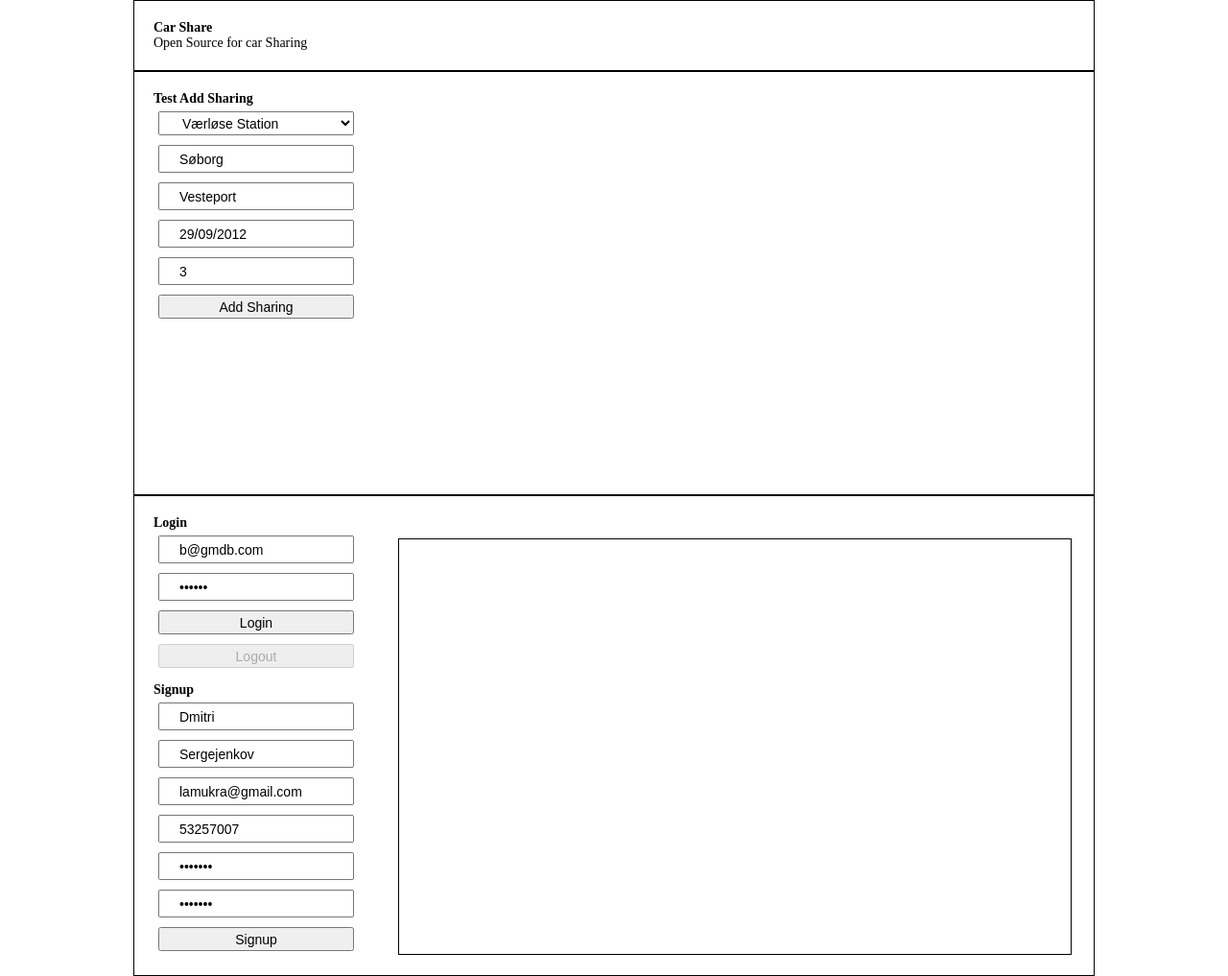
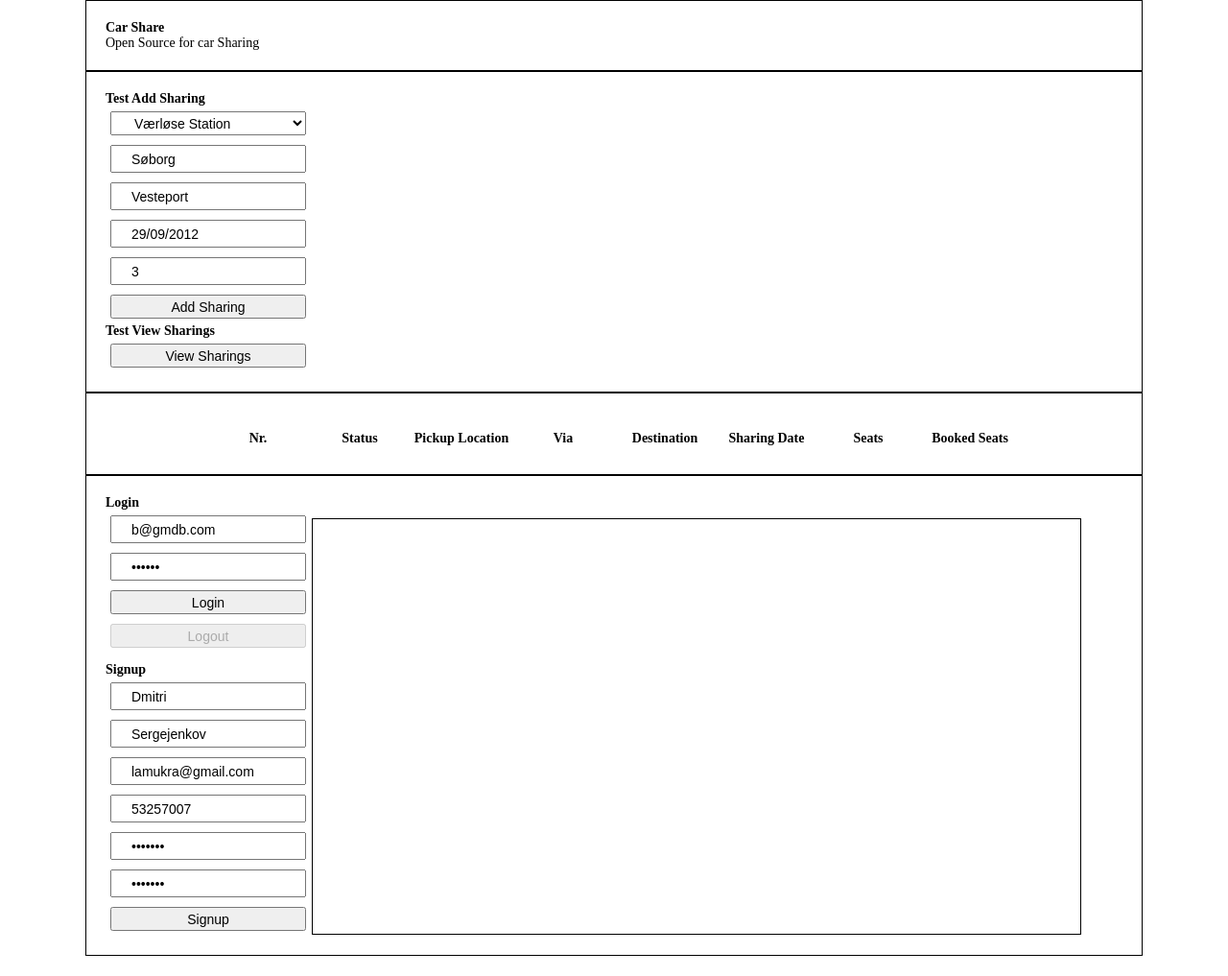
Before and after one commit to custombrands/booking-system, a PHP site: page / in a window 1280 px wide. Shown: the whole page at 96% size. After the commit the page ends 996 px from the top, so only its background shows below. Run offline with PHP 8.4, Linux system fonts and the light colour scheme; lists and menus that the app fills with data are empty.

Commit message:
/classes/DBsharings
Edit and Delete Sharings in a table

```diff
--- a/css/Main.css
+++ b/css/Main.css
@@ -5,20 +5,15 @@
 }
 
 .Header {
-    width: 960px;
+    width: 1060px;
     margin: auto;
     padding: 20px;
     border: 1px solid black;
 }
-.Testing {
-    width: 960px;
-    height: 400px;
-    padding: 20px;
-    margin: auto;
-    border: 1px solid black;
-}
+
 div.MainContainer {
-    width: 960px;
+    width: 1060px;
+    overflow: auto;
     margin: auto;
     padding: 20px;
     overflow: auto;
@@ -44,19 +39,16 @@ input[type=password]{
     margin: 5px;
 }
 
+button {
+    width: 60px;
+    height: 25px;
+}
+
 input[type=submit]{
     width: 204px;
     height: 25px;
     margin: 5px;
 }
-
-/*.label {
-    margin-right: 50px;
-    width: 204px;
-    line-height: 30px;
-    text-align: center;
-
-}*/
 
 body{
     background-color: white;
@@ -79,6 +71,10 @@ div.FloatContainer div.FloatRight{
 div.FloatContainer div.FloatEndRight{
     float: right;
     clear: right;
+}
+
+.MarginAuto {
+    margin: auto;
 }
 
 .MarginLeft10{
@@ -125,9 +121,26 @@ div.LeftColumn {
 
 div.RightColumn {
     height: 432px;
-    width: 700px;
+    width: 800px;
     border: 1px solid black;
     float: left;
-    margin-left: 50px;
+    margin-left: 10px;
     margin-top: 24px;
 }
+
+table.TxtSharingsTable input[type=text]{
+    width: 95px;
+    height: 23px;
+    margin: 0;
+    padding: 0;
+}
+
+table.TxtSharingsTable thead tr th{
+    width: 104px;
+    height : 30px;
+}
+table.TxtSharingsTable tbody tr td {
+    width: 104px;
+    height: 30px;
+
+}
--- a/database/database.js
+++ b/database/database.js
@@ -137,7 +137,8 @@ if(!localStorage.taffy_DB){
                     "via":["Gentofte", "Charlottelund", "Rødovre"],
                     "destination":["Nørreport", "Amager", "Hillerod"],
                     "sharing_datetime":["30/09/2012", "01/11/2012", "04/11/2012"],
-                    "seats":["3", "2", "2"]
+                    "seats":[3, 2, 2],
+                    "status":[1, 1, 1]
             });
 
 
--- a/index.php
+++ b/index.php
@@ -9,12 +9,13 @@
 <body>
 
         <div class="Header">
-            <h1>Car Share</h1>
+            <h1 id="TxtHeading">Car Share</h1>
             <p>Open Source for car Sharing</p>
         </div>
-        <div class="Testing">
+        <div class="MainContainer" id="Display">
+            <div class="LeftColumn">
                 <h2>Test Add Sharing</h2>
-            <div>
+                <div class="LoginForm">
                     <form action="index.php" method="post" onsubmit="return false;">
                         <div id="TxtSelectPickup"></div>
                         <div>
@@ -34,7 +35,49 @@
                         </div>
                     </form>
                 </div>
+                <h2>Test View Sharings</h2>
+                <div class="LoginForm">
+                    <form action="index.php" method="post" onsubmit="return false;">
+                        <div>
+                            <input id="BtnViewSharings" type="submit" name="view" value="View Sharings">
                         </div>
+                    </form>
+                </div>
+            </div>
+
+
+<!--                <table id="TxtSharingsTable" class="MarginTop10 MarginAuto TxtSharingsTable">
+                    <thead>
+                        <tr>
+                            <th>Nr.</th>
+                            <th>Status</th>
+                            <th>Pickup Location</th>
+                            <th>Via</th>
+                            <th>Destination</th>
+                            <th>Sharing Date</th>
+                            <th>Seats</th>
+                            <th>Booked Seats</th>
+                            <th></th>
+                            <th></th>
+                        </tr>
+                    </thead>
+                    <tbody>
+                        <tr class="EditRow1">
+                            <td>1</td>
+                            <td>1</td>
+                            <td>2</td>
+                            <td>Charlottelund</td>
+                            <td>Amager</td>
+                            <td>01/11/2012</td>
+                            <td>2</td>
+                            <td>Booked Seats</td>
+                            <td><button class="BtnEdit">Edit</button></td>
+                            <td><button class="BtnDelete">Delete</button></td>
+                        </tr>
+                    </tbody>
+                </table>-->
+        </div>
+        <div id="LblDisplaySharings" class="MainContainer"></div>
 
         <div class="MainContainer">
 
@@ -110,20 +153,39 @@
         <script type="text/javascript" src="js/main.js"></script>
         <!--<script type="text/javascript" src="database/database.print.js"></script>-->
         <script type="text/javascript">
-//        console.log(sharings.GetAllSharings());
-//             var sharings = new DBsharings(0);
+        $.CreateAllSharingsTable();
+
+        $.AddListenerToTableEdit();
+//        $.AddListenerToTableDelete();
+//          $(".BtnDelete").click(function(){
+//                var trElements = $("table tbody tr");
+//                var iTbodyLenght = trElements.length
+//                 for (i =0; i<iTbodyLenght; i++){
+//                 var sBtnId = "BtnDelete"+(Number(i)+1);
+//                      if($(this).attr("id") == sBtnId){
 //
-//            var x = sharings.GetDestination();
+//                        $(this).parent().parent().remove();
 //
-//            console.log(x);
+//                        var toDeleteRowId = trElements[i].id;
+//                        var SharingsIdfromRow = toDeleteRowId.split("EditRow")[1];
+//                        var Sharings_Id = Number(SharingsIdfromRow);
+//                        sharings.DeleteSharing(Sharings_Id);
+//
+//                    }
+//                }
+//            });
+
+//            for(var x in aSharingsParser()){
+
+//                if(aSharingsParser()[x].status == 1){
+//                    console.log( aSharingsParser()[x].status);
+//                }
+
+//            }
 
 
-//                var car = new DBcars(1);
-//                var test = car.GetOwner().GetName();
+//            console.log(DB[6].id[0] , DB[6].via[0] , DB[6].destination[0]);
 
-//                console.log(test);
-//                var test = ;
-//            console.log(sharings.DatabaseContructor(0));
         </script>
 </body>
 
--- a/js/main.js
+++ b/js/main.js
@@ -21,17 +21,40 @@ function oDBsharingsStatuses(S_ID){
     return oDBsharingStatus;
 }
 
+    /*   DYNAMIC ELEMENTS CREATION   */
+
 $.CreatePickupLocations = (function (){
      var oPickupTable = DB[2]; // or aMainDBparser()[2] if to take from loclaStorage;
     $("#TxtSelectPickup").append("<select id=\"TxtPickUpSelector\"></select>");
-//    console.log(oPickupTable.name);
+        for (i in oPickupTable.id){
+            $("#TxtPickUpSelector").append("<option id=\"OptionOne\" value=\""+oPickupTable.id[i]+"\" >" + oPickupTable.name[i] + "</option>");
+        }
+})();
 
-    for (i in oPickupTable.id){
-//        console.log(oPickupTable.name[i]);
-        $("#TxtPickUpSelector").append("<option id=\"OptionOne\" value=\""+oPickupTable.id[i]+"\" >" + oPickupTable.name[i] + "</option>");
+$.CreateAllSharingsTable = function(){
+    var allSharings = aSharingsParser();
+    var theadRow = "<tr><th>Nr.</th><th>Status</th><th>Pickup Location</th><th class=\"TxtVia\">Via</th><th>Destination</th><th>Sharing Date</th><th>Seats</th><th>Booked Seats</th></tr>"
+    $('<table>', {'id': 'TxtSharingsTable', "class": 'MarginTop10 MarginAuto TxtSharingsTable'}).appendTo("#LblDisplaySharings");
+    $("#TxtSharingsTable").append("<thead>" , "<tbody>");
+    $("#TxtSharingsTable thead").append(theadRow);
+   for (i in allSharings ){
+        var count = Number(i)+1;
+        var tbodyRow = "<tr id=\"EditRow" +allSharings[i].id+"\">"+
+                                    "<td>"+ count +"</td>"+
+                                    "<td>"+allSharings[i].SHstatus_id +"</td>"+
+                                    "<td >"+allSharings[i].pickup_id+"</td>"+
+                                    "<td >" +allSharings[i].via+"</td>"+
+                                    "<td>"+allSharings[i].destination+"</td>"+
+                                    "<td>"+allSharings[i].sharing_datetime+"</td>"+
+                                    "<td>"+allSharings[i].seats+"</td>"+
+                                    "<td>Booked Seats</td>"+
+                                    "<td><button id=\"BtnEdit"+count+"\" class=\"BtnEdit\">Edit</button></td>"+
+                                    "<td><button id=\"BtnDelete"+count+"\" class=\"BtnDelete\">Delete</button></td>"+
+                                    "</tr>";
+         $(tbodyRow).appendTo("#TxtSharingsTable tbody");
+//        $("#TxtSharingsTable tbody").append(tbodyRow);
     }
-
-})();
+}
 
 
 //    @todo Create Update User, Delete User add Validation
@@ -76,9 +99,10 @@ $.CreatePickupLocations = (function (){
             login = user.Login(LoginEmail, LoginPassword);
             if(login){
             user = oDBmembers(aUserParser()[0]);
+            car = oDBcars(aUserParser()[0])
             sharings = oDBsharings(aUserParser()[0]);
-            car = oDBcars(aUserParser()[0])
             sharingStatus = oDBsharingsStatuses(1);
+
             sharings.SaveSharingsOnLogin()
             car.SaveCarOnLogin();
             $.Disabled("LoginUserEmail");
@@ -132,10 +156,116 @@ $.CreatePickupLocations = (function (){
     // ADD SHARING
     $("#BtnAddSharing").click(function(){
             oDBsharings().AddSharing();
+            var sBtnViewSharingsId = $("#BtnViewSharings");
+
+            if(sBtnViewSharingsId.val() == "Hide Sharings"){
+                $("#TxtSharingsTable").remove();
+                $.CreateAllSharingsTable();
 
 
+
+            } else {
+                sBtnViewSharingsId.val("Hide Sharings")
+                $.CreateAllSharingsTable();
+            }
     });
 
+    // VIEW SHARINGS
+$("#BtnViewSharings").click(function(){
+    var sBtnId = $("#BtnViewSharings")
+    $.CreateAllSharingsTable();
+    if (sBtnId.val()=="View Sharings"){
+        aSharingsParser()
+        sBtnId.val("Hide Sharings");
+                    $.AddListenerToTableEdit();
+                    $.AddListenerDelete();
+
+
+    } else {
+        sBtnId.val("View Sharings");
+        $("#TxtSharingsTable").remove();
+    }
+});
+
+
+
+$.AddListenerToTableEdit = function () {
+//if($("#BtnViewSharings").val() == "Hide Sharings"){
+            $(".BtnEdit").click(function(){
+                var trElements = $("table tbody tr");
+                var iTbodyLenght = trElements.length
+                 var editField1;
+                 var editField2;
+                 var editField3;
+                 for (i =0; i<iTbodyLenght; i++){
+                 var counter = Number(i);
+                 var sBtnId = "BtnEdit"+(Number(i)+1);
+                      if($(this).attr("id") == sBtnId){
+//                          console.log($(this).attr("id"));
+//                         console.log(trElements[i].id);
+                        if($("#" + sBtnId).html() == "Edit"){
+                            $("#" + sBtnId).html("Update");
+//                            console.log();
+                            editField1 = trElements[i].children[3];
+                            editField2 = trElements[i].children[4];
+                            editField3 = trElements[i].children[5];
+
+//                            console.log(editField);
+                            $(editField1).replaceWith($('<td>' + '<input type="text" value="'+ editField1.innerHTML +'"/>' + '</td>' ));
+                            $(editField2).replaceWith($('<td>' + '<input type="text" value="'+ editField2.innerHTML +'"/>'+'</td>' ));
+                            $(editField3).replaceWith($('<td>' + '<input type="text" value="'+ editField3.innerHTML +'"/>'+'</td>' ));
+                        } else {
+                            $("#" + sBtnId).html("Edit");
+                            editField1 = trElements[i].children[3];
+                            editField2 = trElements[i].children[4];
+                            editField3 = trElements[i].children[5];
+
+                            $(editField1).replaceWith('<td>' + editField1.childNodes[0].value + '</td>')
+                            $(editField2).replaceWith('<td>' + editField2.childNodes[0].value + '</td>')
+                            $(editField3).replaceWith('<td>' + editField3.childNodes[0].value + '</td>')
+
+                            var EditedRowId = trElements[i].id;
+                            var SharingsIdfromRow = EditedRowId.split("EditRow")[1];
+                            var Sharings_Id = Number(SharingsIdfromRow);
+
+                            sharings.UpdateSharing(Sharings_Id);
+
+                        }
+                    }
+                    }
+                 });
+//}
+};
+
+$.AddListenerDelete = function () {
+    if($("#BtnViewSharings").val() == "Hide Sharings"){
+
+            $(".BtnDelete").click(function(){
+                var trElements = $("table tbody tr");
+                var iTbodyLenght = trElements.length
+                 for (i =0; i<iTbodyLenght; i++){
+                     var counter = Number(i)+1;
+                     var sBtnId = "BtnDelete"+(Number(i)+1);
+                     var RowId = $(this).parent().parent().attr("id");
+//                     console.log(RowId);
+                      if($(this).attr("id") == sBtnId){
+                          console.log("#"+RowId);
+//                          console.log(trElements);
+                         trElements.remove("#"+RowId);
+//                        $(this).parent().parent().remove();
+//
+                        var toDeleteRowId = trElements[i].id;
+//
+                        var SharingsIdfromRow = toDeleteRowId.split("EditRow")[1];
+                        var Sharings_Id = Number(SharingsIdfromRow);
+                        sharings.DeleteSharing(Sharings_Id);
+                    }
+                }
+            });
+    }
+}
+
+/************************[SECTION]  EVENT LISTENERS******************************/
 
     /*   PARSERS   */
 
@@ -153,6 +283,15 @@ $.CreatePickupLocations = (function (){
         if(localStorage.taffy_DB){
             aMainDB = JSON.parse(localStorage.taffy_DB)
             return aMainDB;
+        } else {
+            return false;
+        }
+    }
+    function aSharingsParser (){
+        var aUserSharings;
+        if(localStorage.User_Sharings){
+            aUserSharings = JSON.parse(localStorage.User_Sharings)
+            return aUserSharings;
         } else {
             return false;
         }
```
Also changed, not shown: classes/DBcars.js (+11 -1 lines), classes/DBmembers.js (+17 -33 lines), classes/DBsharings.js (+110 -42 lines). Lines whose indentation alone changed are shown as unchanged.
